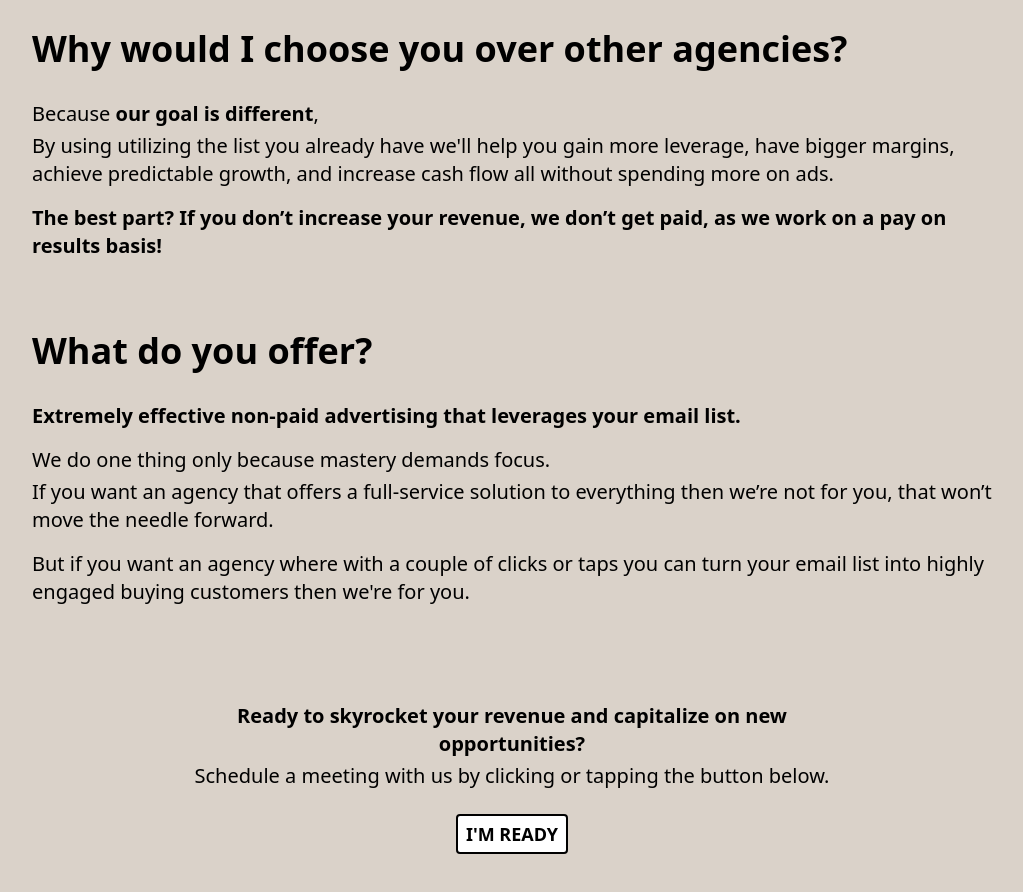
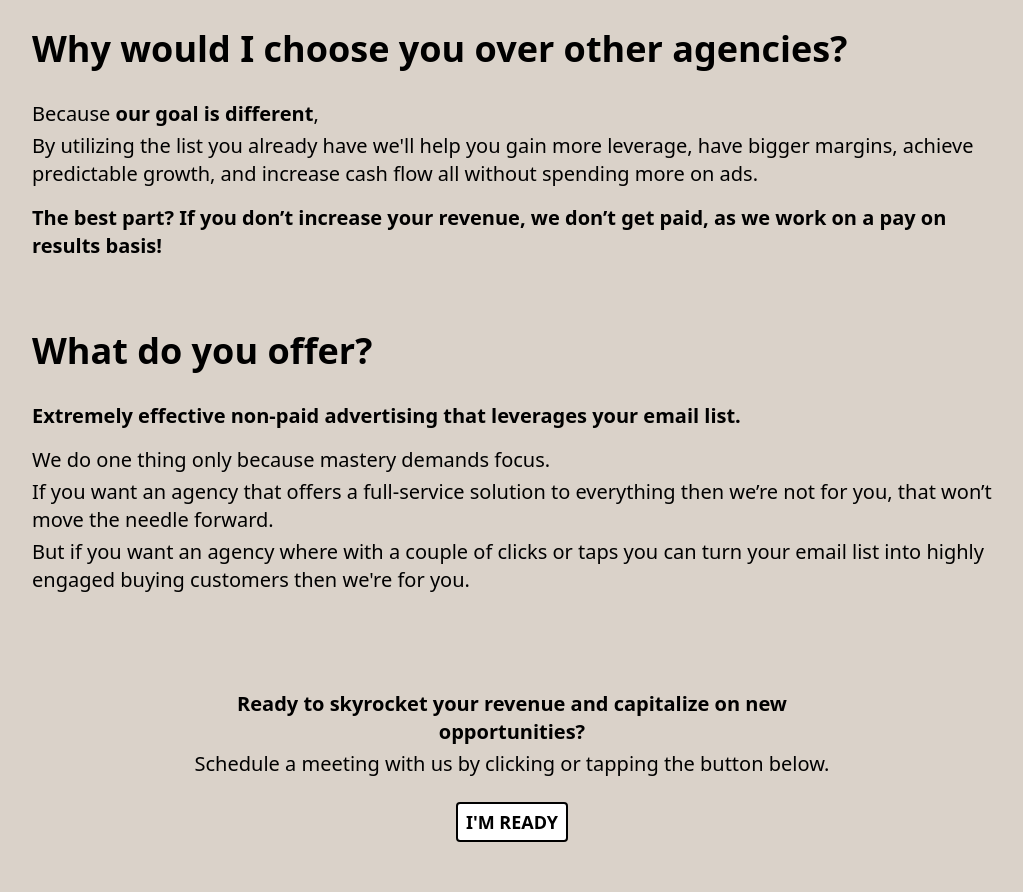
Before and after one commit to symfagency/symf-agency, a Next.js app: page / in a window 1280 px wide. Shown: the part 1500-2392 px from the top of the page, without its empty margins (128-1151 px from the left). Built offline with nearby package versions, Linux system fonts and the light colour scheme.

Commit message:
Small fixes

```diff
--- a/components/sections/Body.tsx
+++ b/components/sections/Body.tsx
@@ -67,9 +67,9 @@ const Body = () => {
           </span>
 
           <span className="mb-4 block">
-            By using utilizing the list you already have we&apos;ll help you
-            gain more leverage, have bigger margins, achieve predictable growth,
-            and increase cash flow all without spending more on ads.
+            By utilizing the list you already have we&apos;ll help you gain more
+            leverage, have bigger margins, achieve predictable growth, and
+            increase cash flow all without spending more on ads.
           </span>
 
           <span className="block font-bold">
@@ -94,7 +94,7 @@ const Body = () => {
             We do one thing only because mastery demands focus.
           </span>
 
-          <span className="mb-4 block">
+          <span className="mb-1 block">
             If you want an agency that offers a full-service solution to
             everything then we’re not for you, that won’t move the needle
             forward.
```
